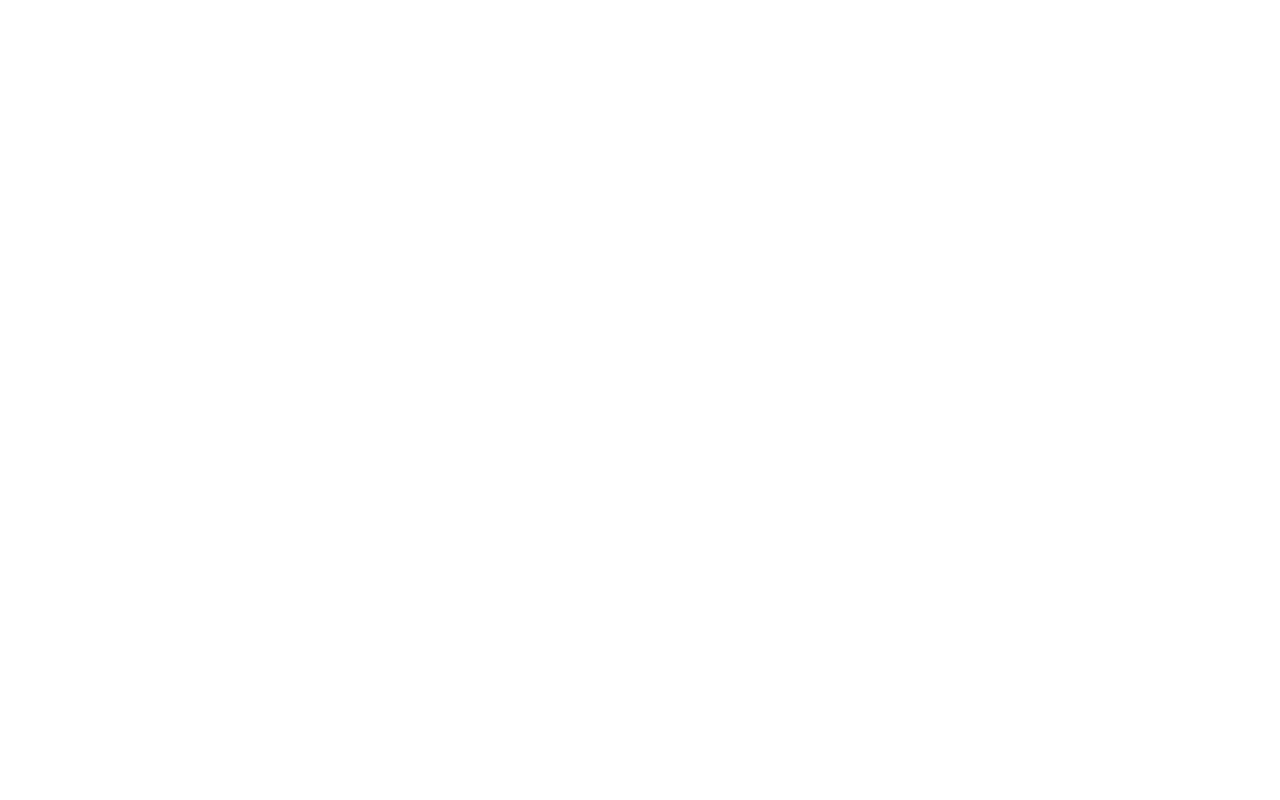
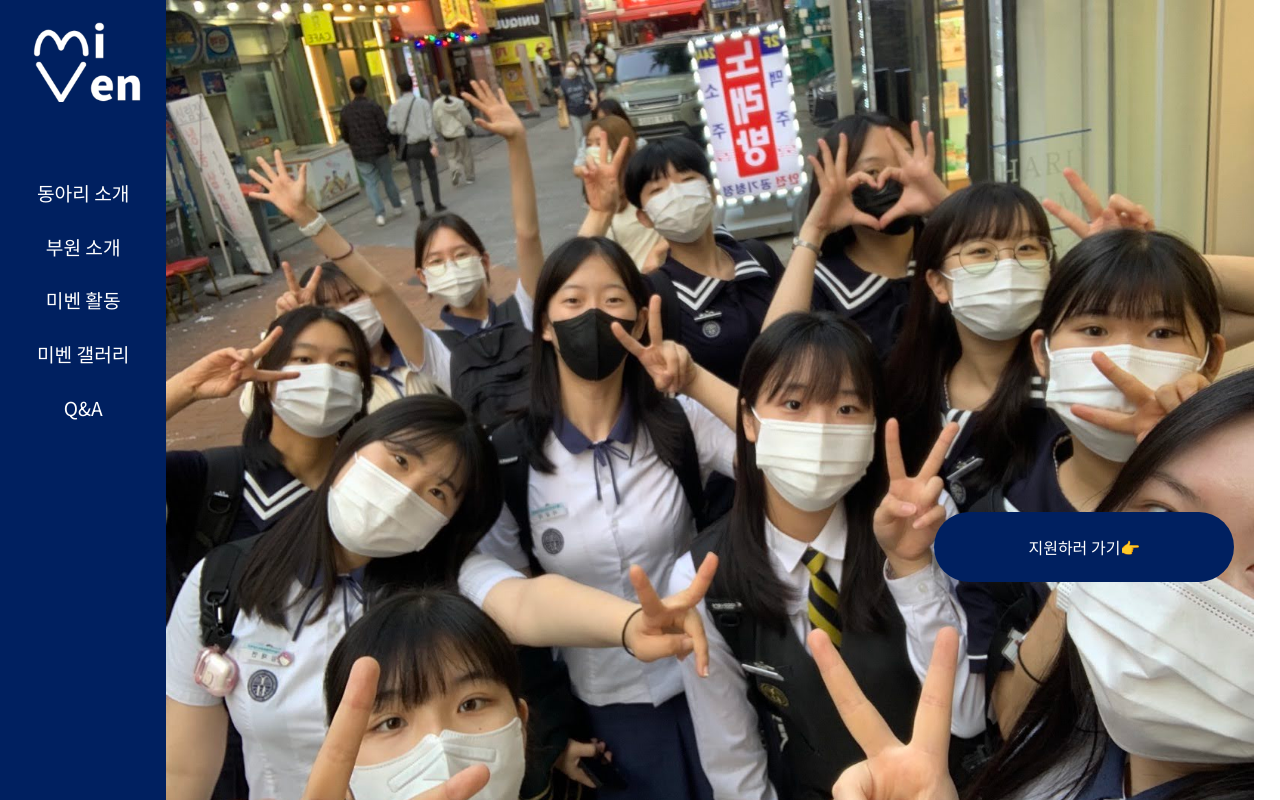
Before and after one commit to youjin0411/MivenWeb, a plain HTML site: page index.html in a window 1280 px wide. Drawn offline with Linux system fonts and the light colour scheme.

Commit message:
index.html

```diff
--- a/gayoon/club.html
+++ b/gayoon/club.html
@@ -1 +1,55 @@
 <!-- 가윤 : 동아리 소개 -->
+<!DOCTYPE html>
+<html lang="en">
+<head>
+    <meta charset="UTF-8">
+    <meta http-equiv="X-UA-Compatible" content="IE=edge">
+    <meta name="viewport" content="width=device-width, initial-scale=1.0">
+    <link rel="stylesheet" href="../index.css">
+    <title>동아리 소개</title>
+</head>
+<body>
+    <div id="box">
+        <div id="a">
+            <div id="a1">
+                <img src="/gayoon/images/logo.png">
+            </div>
+            <div id="a2">
+                <ul>
+                    <li class="ali" id="click"><a href="/gayoon/club.html">동아리 소개</a></li>
+                    <li class="ali"><a href="#">부원 소개</a></li>
+                    <li class="ali"><a href="#">미벤 활동</a></li>
+                    <li class="ali"><a href="#">미벤 갤러리</a></li>
+                    <li class="ali"><a href="#">Q&A</a></li>
+                </ul>
+            </div>
+        </div>
+        <div>
+            <h1>동아리 소개</h1>
+            <div id="writ">
+                <p>미림 하면 생각나는 부동의 대표적 인기 동아리 미벤!! <br>
+                    “창업”이라는 말, 많이 생소하시죠? <br>
+                    감이 안 잡히고 처음이라 두려우시다구요???  <br>
+                    예쁜! 선배들이 친절하게^^ 알려드립니다  <br>
+                    <br>
+                    미벤은 창업 동아리로서 창업 아이디어를 가지고  <br>
+                    교내, 교외 다양한 공모전에 참가해  <br>
+                    다양한 경험과 추억을 쌓을 수 있는  <br>
+                    아주 멋있는 동아리 입니다 ㅎㅎ  <br>
+                    <br>
+                    20년의 역사를 자랑하는 미벤의 비결을 알려드리겠습니다!! <br>
+                    예쁘고 착한 선배님들 <br>
+                    잘생기고 귀엽고 섹시한 담당선생님 ♡ (※가장중요) <br>
+                    가장 적극적인 활동 <br>
+                    빽빽한 자소서와 포트폴리오 <br>
+                    선생님, 학생들이 인정하는 동아리 <br>
+                    <br>
+                    미벤 21기의 주인공은 바로당신! 지금 바로 지원하세요~ <br>
+                    <br>
+                    상여자 특. 미벤 지원함 ㅋ <br>
+                    </p>
+            </div>
+        </div>
+    </div>
+</body>
+</html>
--- a/index.css
+++ b/index.css
@@ -1 +1,99 @@
-/* 가윤 : css */
+/* 가윤 : main css*/
+@import url('https://fonts.googleapis.com/css2?family=Noto+Sans+KR:wght@100;300;400;500;700;900&display=swap');
+* {
+    margin : 0 auto;
+    padding : 0;
+    overflow: hidden;
+    font-family: 'Noto Sans KR', sans-serif;
+}
+#box {
+    width : 100%;
+    height : 100%;
+    float : left;
+    position : absolute;
+}
+#a {
+    width : 15%;
+    height : 100%;
+    float : left;
+    position : relative;
+    background : #002060;
+}
+#a1 {
+    width : 100%;
+    height : 20%;
+}
+#a1>img {
+    width : 100%;
+    height : 100%;
+}
+a {
+    cursor: pointer;
+    text-decoration: none;
+    color: white;
+}
+
+.nav {
+    width: 13%;
+    float: left;
+    background-color: #002060;
+    height: 100vh;
+    color: #fff;
+}
+
+#logo {
+    background-image: url('../youjin/image/logo.png');
+    width: 14vw;
+    height: 8vw;
+    background-size: cover;
+}
+
+
+.nav_text_cont {
+    flex-direction: column;
+    justify-content: center;
+    margin-top: 5vw;
+    margin-left: 0vw;
+}
+.item {
+    font-size: 1.5vw;
+    text-align: center;
+    padding: 1vw;
+    row-gap: 1rem;
+}
+
+.item:hover {
+    color: #002060;
+    background-color: #fff;
+}
+
+.item:hover a {
+    color: #002060;
+}
+
+#b {
+    width : 85%;
+    height : 100%;
+    float : left;
+    position : relative;
+    background-image: url("/gayoon/images/mainbg2.JPG");
+    background-repeat: no-repeat;
+    background-size: cover;
+}
+#button {
+    margin-left : 60vw;
+    margin-top : 40vw;
+    z-index : 1;
+    color : white;
+    text-align: center;
+    line-height: 70px;
+    position : absolute;
+    border-radius: 10vw;
+    background-color: #002060;
+    width : 300px;
+    height : 70px;
+}
+#click {
+    color : #002060;
+    background-color: white;
+}
--- a/index.html
+++ b/index.html
@@ -0,0 +1,34 @@
+<!-- 가윤 : main -->
+<!DOCTYPE html>
+<html lang="en">
+<head>
+    <meta charset="UTF-8">
+    <meta http-equiv="X-UA-Compatible" content="IE=edge">
+    <meta name="viewport" content="width=device-width, initial-scale=1.0">
+    <link rel="stylesheet" href="index.css">
+    <title>MIVEN</title>
+</head>
+<body>
+    <div id="box">
+        <div class="nav">
+            <div id="logo"></div>
+            <div class="nav_text_cont">
+                <div class="item">
+                    <a href="./gayoon/club.html">동아리 소개</a></div>
+                <div class="item">
+                    <a href="#">부원 소개</a></div>
+                <div class="item">
+                    <a href="#">미벤 활동</a></div>
+                <div class="item">
+                    <a href="../youjin/mivenGallery.html">미벤 갤러리</a></div>
+                <div class="item">
+                    <a href="../youjin/qna.html">Q&A</a>
+                </div>
+            </div>
+        </div>
+        <div id="b">
+            <a href="#"><div id="button">지원하러 가기👉</div></a>
+        </div>
+    </div>
+</body>
+</html>
```
Also changed, not shown: youjin/mivenGallery.html (+1 -1 lines), gayoon/images/4cut.JPG (added), gayoon/images/logo.png (added), gayoon/images/mainbg1.jpg (added), gayoon/images/mainbg2.JPG (added).
